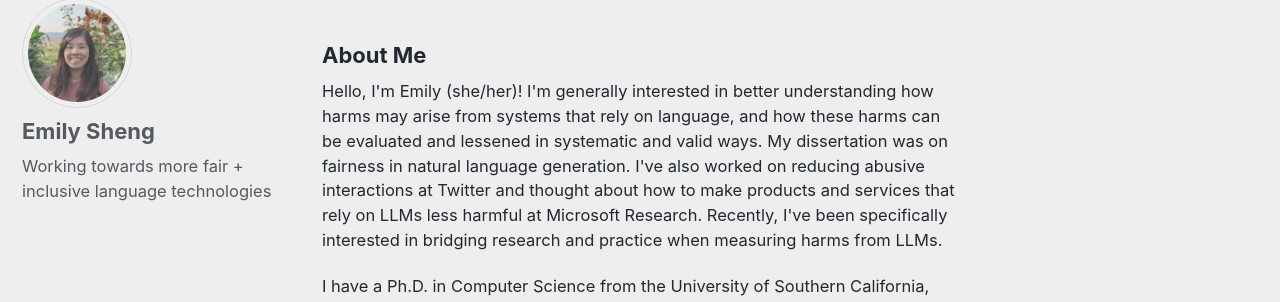
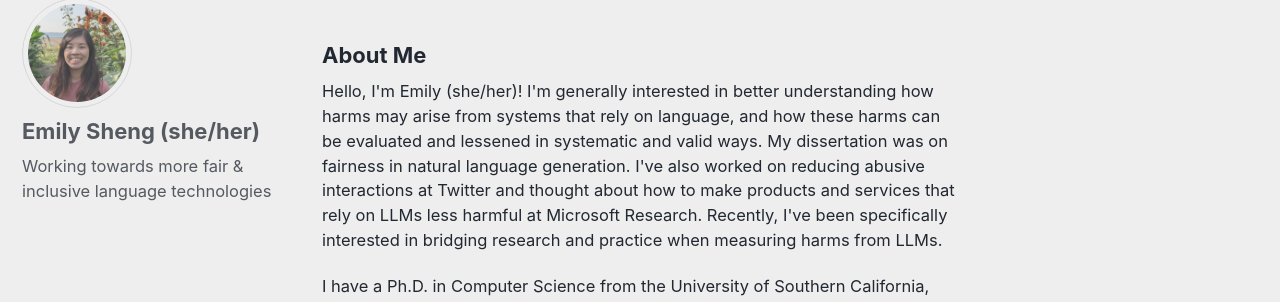
Before and after one commit to ewsheng/ewsheng.github.io, a Jekyll site: the page built from index.html, in a window 1280 px wide. Shown: the part 146-448 px from the top of the page. Built offline with Jekyll 4.4.1, drawn with Linux system fonts in a browser that asks for light colours; the list of posts is cut into pages by our own code.

Commit message:
Update _config.yml

```diff
--- a/_config.yml
+++ b/_config.yml
@@ -83,10 +83,10 @@ analytics:
 
 # Site Author
 author:
-  name             : "Emily Sheng"
+  name             : "Emily Sheng (she/her)"
   avatar           : "/assets/images/emily_square.jpg"
-  bio              : "Working towards more fair + inclusive language technologies"
-  location         : "Los Angeles"
+  bio              : "Working towards more fair & inclusive language technologies"
+  location         : "Seattle, WA"
   email            :
   uri              :
   bitbucket        :
```
